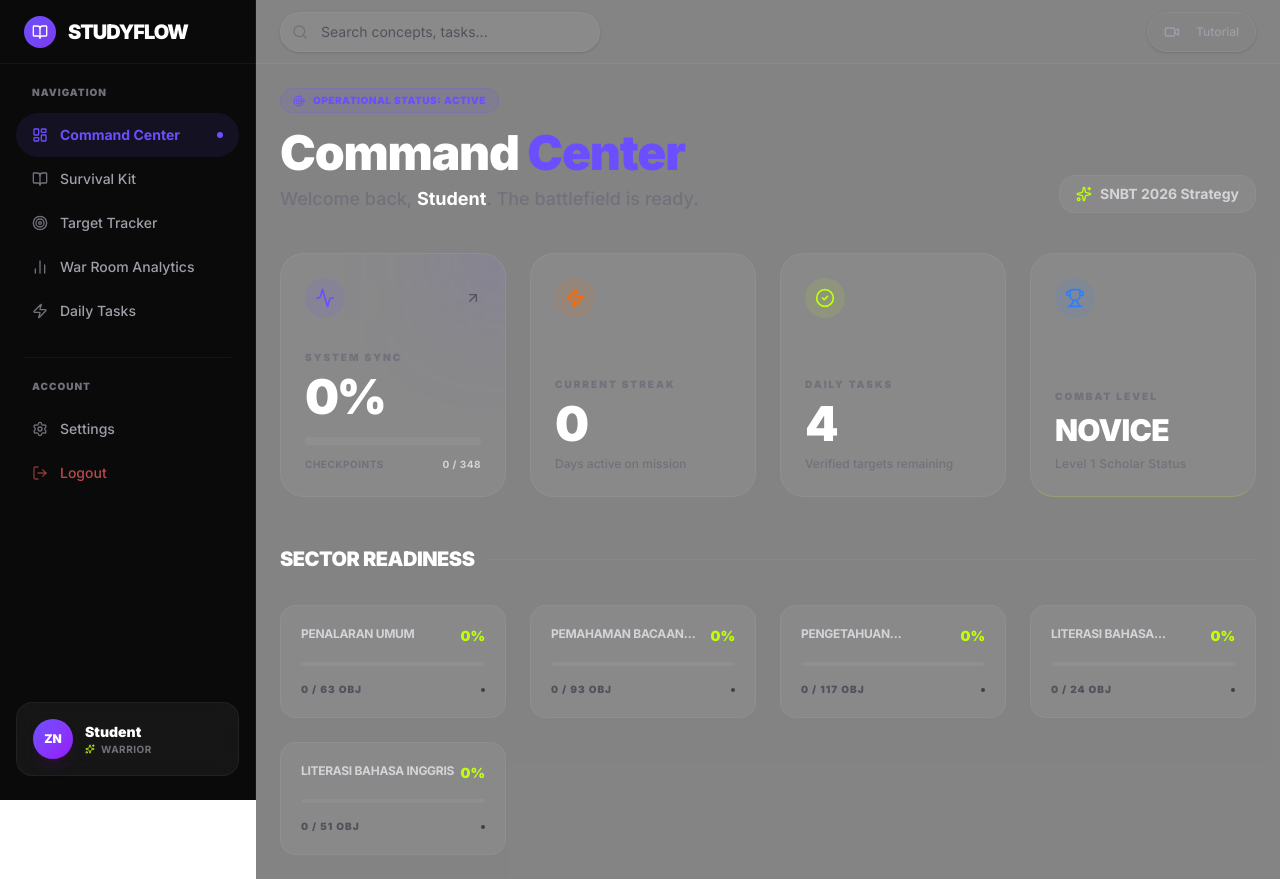
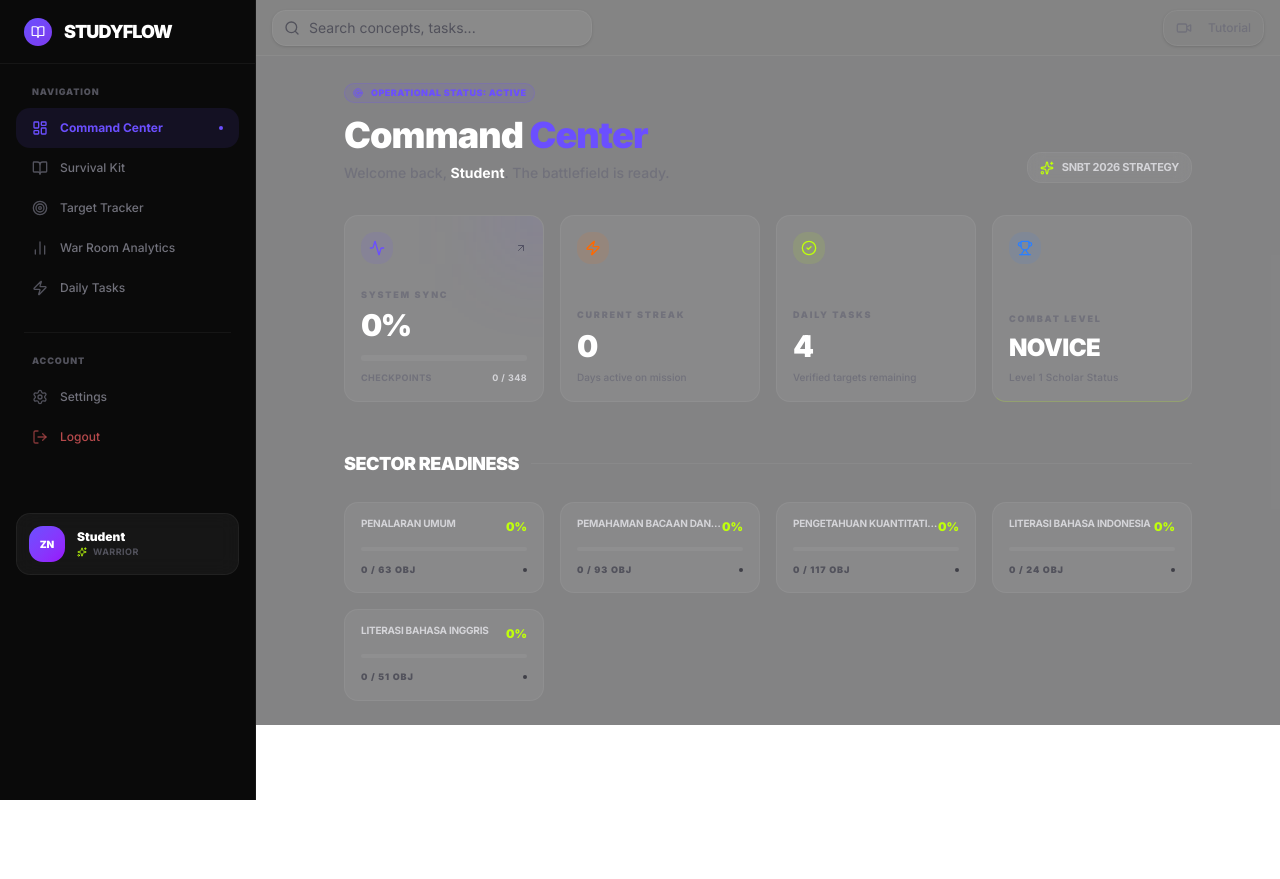
Before and after one commit to Zainul342/studyflow-snbt-tracker, a Next.js app: page /dashboard in a window 1280 px wide. After the commit the page ends 800 px from the top, so only its background shows below. Built offline with nearby package versions, Linux system fonts and the light colour scheme.

Commit message:
feat: implement initial landing page, dashboard with stats grid, and core layout components.

```diff
--- a/src/app/dashboard/page.tsx
+++ b/src/app/dashboard/page.tsx
@@ -18,7 +18,7 @@ export default function DashboardPage() {
     }, []);
 
     return (
-        <div className="flex flex-col gap-10 max-w-7xl mx-auto">
+        <div className="flex flex-col gap-8 max-w-4xl mx-auto px-4 sm:px-6">
             <motion.div
                 initial={{ opacity: 0, y: 20 }}
                 animate={{ opacity: 1, y: 0 }}
@@ -26,20 +26,20 @@ export default function DashboardPage() {
                 className="flex flex-col md:flex-row md:items-end justify-between gap-6"
             >
                 <div>
-                    <div className="inline-flex items-center gap-2 px-3 py-1 rounded-full bg-[#6B4FFF]/10 border border-[#6B4FFF]/20 mb-4">
-                        <Target size={12} className="text-[#6B4FFF]" />
-                        <span className="text-[10px] font-black text-[#6B4FFF] uppercase tracking-wider">Operational Status: Active</span>
+                    <div className="inline-flex items-center gap-2 px-2 py-0.5 rounded-sm bg-[#6B4FFF]/10 border border-[#6B4FFF]/20 mb-3">
+                        <Target size={10} className="text-[#6B4FFF]" />
+                        <span className="text-[9px] font-black text-[#6B4FFF] uppercase tracking-wider">Operational Status: Active</span>
                     </div>
-                    <h1 className="text-4xl md:text-5xl font-black tracking-tight text-white mb-2">
+                    <h1 className="text-3xl md:text-4xl font-black tracking-tight text-white mb-2">
                         Command <span className="text-[#6B4FFF]">Center</span>
                     </h1>
-                    <p className="text-zinc-500 text-lg font-medium">
+                    <p className="text-zinc-500 text-sm font-medium">
                         Welcome back, <span className="text-white font-bold">{userName}</span>. The battlefield is ready.
                     </p>
                 </div>
-                <div className="flex items-center gap-2 bg-white/5 border border-white/5 px-4 py-2 rounded-2xl backdrop-blur-sm">
-                    <Sparkles size={16} className="text-[#BFFF0B]" />
-                    <span className="text-sm font-bold text-zinc-300">SNBT 2026 Strategy</span>
+                <div className="flex items-center gap-2 bg-white/5 border border-white/5 px-3 py-1.5 rounded-sm backdrop-blur-sm">
+                    <Sparkles size={14} className="text-[#BFFF0B]" />
+                    <span className="text-[11px] font-bold text-zinc-300 uppercase tracking-tight">SNBT 2026 Strategy</span>
                 </div>
             </motion.div>
 
--- a/src/components/dashboard/stats-grid.tsx
+++ b/src/components/dashboard/stats-grid.tsx
@@ -52,86 +52,86 @@ export function StatsGrid() {
             className="space-y-12"
         >
             {/* Global Stats Row */}
-            <div className="grid gap-6 md:grid-cols-2 lg:grid-cols-4">
-                <motion.div variants={item} className="relative group rounded-3xl border border-white/5 bg-white/5 p-6 overflow-hidden">
-                    <div className="absolute top-0 right-0 w-32 h-32 bg-[#6B4FFF]/10 blur-[50px] -mr-16 -mt-16 group-hover:bg-[#6B4FFF]/20 transition-colors" />
-                    <div className="flex items-center justify-between mb-8">
-                        <div className="w-10 h-10 rounded-xl bg-[#6B4FFF]/10 flex items-center justify-center">
-                            <Activity className="h-5 w-5 text-[#6B4FFF]" />
+            <div className="grid gap-4 md:grid-cols-2 lg:grid-cols-4">
+                <motion.div variants={item} className="relative group rounded-sm border border-white/5 bg-white/5 p-4 overflow-hidden">
+                    <div className="absolute top-0 right-0 w-24 h-24 bg-[#6B4FFF]/10 blur-[40px] -mr-12 -mt-12 group-hover:bg-[#6B4FFF]/20 transition-colors" />
+                    <div className="flex items-center justify-between mb-6">
+                        <div className="w-8 h-8 rounded-sm bg-[#6B4FFF]/10 flex items-center justify-center">
+                            <Activity className="h-4 w-4 text-[#6B4FFF]" />
                         </div>
-                        <ArrowUpRight className="h-4 w-4 text-zinc-600 group-hover:text-white transition-colors" />
+                        <ArrowUpRight className="h-3 w-3 text-zinc-600 group-hover:text-white transition-colors" />
                     </div>
                     <div>
-                        <span className="text-[10px] font-black text-zinc-500 uppercase tracking-[0.2em] mb-2 block">System Sync</span>
-                        <div className="text-5xl font-black text-white mb-4 tracking-tighter">{stats.globalPercentage}%</div>
-                        <Progress value={stats.globalPercentage} className="h-2 bg-white/5" />
-                        <div className="flex justify-between mt-3 text-[10px] font-bold uppercase tracking-wider text-zinc-500">
+                        <span className="text-[9px] font-black text-zinc-500 uppercase tracking-[0.2em] mb-1.5 block">System Sync</span>
+                        <div className="text-3xl font-black text-white mb-3 tracking-tighter">{stats.globalPercentage}%</div>
+                        <Progress value={stats.globalPercentage} className="h-1.5 bg-white/5" />
+                        <div className="flex justify-between mt-2.5 text-[9px] font-bold uppercase tracking-wider text-zinc-500">
                             <span>Checkpoints</span>
                             <span className="text-zinc-300">{stats.completedItems} / {stats.totalItems}</span>
                         </div>
                     </div>
                 </motion.div>
 
-                <motion.div variants={item} className="rounded-3xl border border-white/5 bg-white/5 p-6 flex flex-col justify-between">
-                    <div className="flex items-center justify-between mb-8">
-                        <div className="w-10 h-10 rounded-xl bg-orange-500/10 flex items-center justify-center">
-                            <Zap className="h-5 w-5 text-orange-500" />
+                <motion.div variants={item} className="rounded-sm border border-white/5 bg-white/5 p-4 flex flex-col justify-between">
+                    <div className="flex items-center justify-between mb-6">
+                        <div className="w-8 h-8 rounded-sm bg-orange-500/10 flex items-center justify-center">
+                            <Zap className="h-4 w-4 text-orange-500" />
                         </div>
                     </div>
                     <div>
-                        <span className="text-[10px] font-black text-zinc-500 uppercase tracking-[0.2em] mb-2 block">Current Streak</span>
-                        <div className="text-5xl font-black text-white mb-2 tracking-tighter">0</div>
-                        <p className="text-xs text-zinc-500 font-medium">Days active on mission</p>
+                        <span className="text-[9px] font-black text-zinc-500 uppercase tracking-[0.2em] mb-1.5 block">Current Streak</span>
+                        <div className="text-3xl font-black text-white mb-1.5 tracking-tighter">0</div>
+                        <p className="text-[10px] text-zinc-500 font-medium">Days active on mission</p>
                     </div>
                 </motion.div>
 
-                <motion.div variants={item} className="rounded-3xl border border-white/5 bg-white/5 p-6 flex flex-col justify-between">
-                    <div className="flex items-center justify-between mb-8">
-                        <div className="w-10 h-10 rounded-xl bg-[#BFFF0B]/10 flex items-center justify-center">
-                            <CheckCircle2 className="h-5 w-5 text-[#BFFF0B]" />
+                <motion.div variants={item} className="rounded-sm border border-white/5 bg-white/5 p-4 flex flex-col justify-between">
+                    <div className="flex items-center justify-between mb-6">
+                        <div className="w-8 h-8 rounded-sm bg-[#BFFF0B]/10 flex items-center justify-center">
+                            <CheckCircle2 className="h-4 w-4 text-[#BFFF0B]" />
                         </div>
                     </div>
                     <div>
-                        <span className="text-[10px] font-black text-zinc-500 uppercase tracking-[0.2em] mb-2 block">Daily Tasks</span>
-                        <div className="text-5xl font-black text-white mb-2 tracking-tighter">4</div>
-                        <p className="text-xs text-zinc-500 font-medium">Verified targets remaining</p>
+                        <span className="text-[9px] font-black text-zinc-500 uppercase tracking-[0.2em] mb-1.5 block">Daily Tasks</span>
+                        <div className="text-3xl font-black text-white mb-1.5 tracking-tighter">4</div>
+                        <p className="text-[10px] text-zinc-500 font-medium">Verified targets remaining</p>
                     </div>
                 </motion.div>
 
-                <motion.div variants={item} className="rounded-3xl border border-white/5 bg-white/5 p-6 flex flex-col justify-between border-b-[#BFFF0B]/20">
-                    <div className="flex items-center justify-between mb-8">
-                        <div className="w-10 h-10 rounded-xl bg-blue-500/10 flex items-center justify-center">
-                            <Trophy className="h-5 w-5 text-blue-500" />
+                <motion.div variants={item} className="rounded-sm border border-white/5 bg-white/5 p-4 flex flex-col justify-between border-b-[#BFFF0B]/20">
+                    <div className="flex items-center justify-between mb-6">
+                        <div className="w-8 h-8 rounded-sm bg-blue-500/10 flex items-center justify-center">
+                            <Trophy className="h-4 w-4 text-blue-500" />
                         </div>
                     </div>
                     <div>
-                        <span className="text-[10px] font-black text-zinc-500 uppercase tracking-[0.2em] mb-2 block">Combat Level</span>
-                        <div className="text-3xl font-black text-white mb-2 tracking-tight uppercase">Novice</div>
-                        <p className="text-xs text-zinc-500 font-medium tracking-wide">Level 1 Scholar Status</p>
+                        <span className="text-[9px] font-black text-zinc-500 uppercase tracking-[0.2em] mb-1.5 block">Combat Level</span>
+                        <div className="text-2xl font-black text-white mb-1.5 tracking-tight uppercase">Novice</div>
+                        <p className="text-[10px] text-zinc-500 font-medium tracking-wide">Level 1 Scholar Status</p>
                     </div>
                 </motion.div>
             </div>
 
             {/* Subtes Breakdown Grid */}
             <motion.div variants={item}>
-                <div className="flex items-center gap-3 mb-8">
-                    <h3 className="text-xl font-black tracking-tight text-white uppercase">Sector Readiness</h3>
+                <div className="flex items-center gap-3 mb-6">
+                    <h3 className="text-lg font-black tracking-tight text-white uppercase">Sector Readiness</h3>
                     <div className="h-px flex-1 bg-white/5" />
                 </div>
-                <div className="grid gap-6 md:grid-cols-2 lg:grid-cols-4">
+                <div className="grid gap-4 md:grid-cols-2 lg:grid-cols-4">
                     {Object.values(stats.subtesStats).map((sub, i) => (
                         <motion.div
                             key={sub.name}
-                            whileHover={{ y: -5 }}
-                            className="group relative rounded-2xl border border-white/5 bg-white/5 p-5 transition-all duration-300 hover:bg-white/[0.08]"
+                            whileHover={{ y: -2 }}
+                            className="group relative rounded-sm border border-white/5 bg-white/5 p-4 transition-all duration-300 hover:bg-white/[0.08]"
                         >
-                            <div className="flex justify-between items-start mb-4">
-                                <h4 className="font-bold text-xs text-zinc-300 uppercase tracking-tight line-clamp-1">{sub.name}</h4>
-                                <span className="font-black text-sm text-[#BFFF0B]">{sub.percentage}%</span>
+                            <div className="flex justify-between items-start mb-3">
+                                <h4 className="font-bold text-[10px] text-zinc-300 uppercase tracking-tight line-clamp-1">{sub.name}</h4>
+                                <span className="font-black text-xs text-[#BFFF0B]">{sub.percentage}%</span>
                             </div>
                             <Progress value={sub.percentage} className="h-1 bg-white/5" />
-                            <div className="mt-4 flex items-center justify-between">
-                                <span className="text-[10px] font-black text-zinc-600 uppercase tracking-widest">{sub.completed} / {sub.total} OBJ</span>
+                            <div className="mt-3 flex items-center justify-between">
+                                <span className="text-[9px] font-black text-zinc-600 uppercase tracking-widest">{sub.completed} / {sub.total} OBJ</span>
                                 <div className={`w-1 h-1 rounded-full ${sub.percentage > 50 ? 'bg-[#BFFF0B]' : 'bg-zinc-700'}`} />
                             </div>
                         </motion.div>
--- a/src/components/layout/header.tsx
+++ b/src/components/layout/header.tsx
@@ -6,26 +6,26 @@ import { Input } from "@/components/ui/input";
 
 export function Header() {
     return (
-        <header className="flex h-16 items-center gap-4 border-b border-white/5 bg-[#0A0A0A]/50 backdrop-blur-xl px-6 sticky top-0 z-20">
+        <header className="flex h-14 items-center gap-4 border-b border-white/5 bg-[#0A0A0A]/50 backdrop-blur-xl px-4 sticky top-0 z-20">
             <div className="w-full flex-1">
                 <form>
                     <div className="relative group">
-                        <Search className="absolute left-3 top-1/2 -translate-y-1/2 h-4 w-4 text-zinc-500 group-focus-within:text-[#6B4FFF] transition-colors" />
+                        <Search className="absolute left-3 top-1/2 -translate-y-1/2 h-4 w-4 text-zinc-600 group-focus-within:text-[#6B4FFF] transition-colors" />
                         <Input
                             type="search"
                             placeholder="Search concepts, tasks..."
-                            className="h-10 w-full bg-white/5 border-white/5 pl-10 md:w-[200px] lg:w-[320px] text-zinc-200 placeholder:text-zinc-600 focus-visible:ring-[#6B4FFF] rounded-xl transition-all"
+                            className="h-9 w-full bg-white/5 border-white/5 pl-9 md:w-[200px] lg:w-[320px] text-zinc-200 text-xs placeholder:text-zinc-600 focus-visible:ring-[#6B4FFF] rounded-sm transition-all"
                         />
                     </div>
                 </form>
             </div>
             <div className="flex items-center gap-3">
-                <Button size="sm" variant="ghost" className="h-10 text-zinc-400 hover:text-white hover:bg-white/5 rounded-xl border border-white/5 px-4 shadow-sm transition-all hidden sm:flex">
-                    <Video className="mr-2 h-4 w-4" />
+                <Button size="sm" variant="ghost" className="h-9 text-zinc-500 hover:text-white hover:bg-white/5 rounded-sm border border-white/5 px-3 shadow-sm transition-all hidden sm:flex text-xs">
+                    <Video className="mr-2 h-3.5 w-3.5" />
                     Tutorial
                 </Button>
-                <div className="w-8 h-8 rounded-full bg-gradient-to-br from-[#BFFF0B] to-emerald-400 p-0.5 md:hidden">
-                    <div className="w-full h-full rounded-full bg-black flex items-center justify-center text-[10px] font-black text-[#BFFF0B]">
+                <div className="w-7 h-7 rounded-sm bg-gradient-to-br from-[#BFFF0B] to-emerald-400 p-0.5 md:hidden">
+                    <div className="w-full h-full rounded-sm bg-black flex items-center justify-center text-[9px] font-black text-[#BFFF0B]">
                         ZN
                     </div>
                 </div>
--- a/src/components/layout/sidebar.tsx
+++ b/src/components/layout/sidebar.tsx
@@ -7,7 +7,6 @@ import {
     LayoutDashboard,
     BookOpen,
     BarChart2,
-    CheckSquare,
     Settings,
     LogOut,
     Sparkles,
@@ -61,40 +60,41 @@ export function Sidebar() {
         <div className="hidden border-r border-white/5 bg-[#0A0A0A] md:block w-64 h-screen fixed left-0 top-0 z-30">
             <div className="flex h-16 items-center px-6 border-b border-white/5">
                 <Link href="/" className="flex items-center gap-3">
-                    <div className="w-8 h-8 rounded-xl bg-gradient-to-br from-[#6B4FFF] to-[#7C3AED] flex items-center justify-center">
-                        <BookOpen size={16} className="text-white" />
+                    <div className="w-7 h-7 rounded-sm bg-gradient-to-br from-[#6B4FFF] to-[#7C3AED] flex items-center justify-center">
+                        <BookOpen size={14} className="text-white" />
                     </div>
-                    <span className="text-xl font-black tracking-tighter text-white">
+                    <span className="text-lg font-black tracking-tighter text-white">
                         STUDYFLOW
                     </span>
                 </Link>
             </div>
 
             <ScrollArea className="h-[calc(100vh-64px)]">
-                <div className="space-y-6 py-6 font-sans">
+                <div className="flex flex-col h-full font-sans">
+                    <div className="space-y-6 py-6">
                         <div className="px-4">
-                        <h2 className="mb-4 px-4 text-[10px] font-black tracking-widest text-zinc-500 uppercase">
+                            <h2 className="mb-3 px-4 text-[9px] font-black tracking-widest text-zinc-600 uppercase">
                                 Navigation
                             </h2>
-                        <div className="space-y-1.5">
+                            <div className="space-y-1">
                                 {sidebarNavItems.map((item) => (
                                     <Link key={item.href} href={item.href}>
                                         <Button
                                             variant="ghost"
                                             className={cn(
-                                            "w-full justify-start gap-3 h-11 px-4 rounded-xl transition-all duration-300 group",
+                                                "w-full justify-start gap-3 h-10 px-4 rounded-sm transition-all duration-300 group text-xs",
                                                 pathname === item.href
                                                     ? "bg-[#6B4FFF]/10 text-[#6B4FFF] font-bold"
-                                                : "text-zinc-400 hover:text-white hover:bg-white/5"
+                                                    : "text-zinc-500 hover:text-white hover:bg-white/5"
                                             )}
                                         >
                                             <item.icon className={cn(
-                                            "h-4.5 w-4.5 transition-colors",
-                                            pathname === item.href ? "text-[#6B4FFF]" : "text-zinc-500 group-hover:text-zinc-300"
+                                                "h-4 w-4 transition-colors",
+                                                pathname === item.href ? "text-[#6B4FFF]" : "text-zinc-600 group-hover:text-zinc-300"
                                             )} />
-                                        <span className="text-sm">{item.title}</span>
+                                            <span>{item.title}</span>
                                             {pathname === item.href && (
-                                            <div className="ml-auto w-1.5 h-1.5 rounded-full bg-[#6B4FFF]" />
+                                                <div className="ml-auto w-1 h-1 rounded-full bg-[#6B4FFF]" />
                                             )}
                                         </Button>
                                     </Link>
@@ -105,38 +105,38 @@ export function Sidebar() {
                         <Separator className="bg-white/5 mx-6 w-auto" />
 
                         <div className="px-4">
-                        <h2 className="mb-4 px-4 text-[10px] font-black tracking-widest text-zinc-500 uppercase">
+                            <h2 className="mb-3 px-4 text-[9px] font-black tracking-widest text-zinc-600 uppercase">
                                 Account
                             </h2>
-                        <div className="space-y-1.5">
+                            <div className="space-y-1">
                                 <Link href="/settings">
-                                <Button variant="ghost" className="w-full justify-start gap-3 h-11 px-4 text-zinc-400 hover:text-white hover:bg-white/5 rounded-xl group transition-all">
-                                    <Settings className="h-4.5 w-4.5 text-zinc-500 group-hover:text-zinc-300" />
-                                    <span className="text-sm">Settings</span>
+                                    <Button variant="ghost" className="w-full justify-start gap-3 h-10 px-4 text-zinc-500 hover:text-white hover:bg-white/5 rounded-sm group transition-all text-xs">
+                                        <Settings className="h-4 w-4 text-zinc-600 group-hover:text-zinc-300" />
+                                        <span>Settings</span>
                                     </Button>
                                 </Link>
-                            <Button variant="ghost" className="w-full justify-start gap-3 h-11 px-4 text-red-400/70 hover:text-red-400 hover:bg-red-400/5 rounded-xl group transition-all">
-                                <LogOut className="h-4.5 w-4.5 opacity-70 group-hover:opacity-100" />
-                                <span className="text-sm font-medium">Logout</span>
+                                <Button variant="ghost" className="w-full justify-start gap-3 h-10 px-4 text-red-400/70 hover:text-red-400 hover:bg-red-400/5 rounded-sm group transition-all text-xs">
+                                    <LogOut className="h-4 w-4 opacity-70 group-hover:opacity-100" />
+                                    <span className="font-medium">Logout</span>
                                 </Button>
                             </div>
                         </div>
                     </div>
 
-                {/* User Profile Snippet */}
-                <div className="absolute bottom-6 left-4 right-4">
-                    <div className="glass-light p-4 rounded-2xl border border-white/5 bg-white/5 backdrop-blur-md">
+                    <div className="px-4 mt-8 pb-8">
+                        <div className="glass-light p-3 rounded-sm border border-white/5 bg-white/5 backdrop-blur-md">
                             <div className="flex items-center gap-3">
-                            <div className="h-10 w-10 rounded-xl bg-gradient-to-br from-[#6B4FFF] to-purple-600 flex items-center justify-center font-black text-xs text-white shadow-lg shadow-purple-900/20">
+                                <div className="h-9 w-9 rounded-sm bg-gradient-to-br from-[#6B4FFF] to-purple-600 flex items-center justify-center font-black text-[10px] text-white">
                                     {profile?.name ? profile.name.split(" ").map(n => n[0]).join("").slice(0, 2).toUpperCase() : "ZN"}
                                 </div>
                                 <div className="overflow-hidden">
-                                <p className="text-sm font-black text-white truncate">
+                                    <p className="text-xs font-black text-white truncate">
                                         {profile?.name ? profile.name.split(" ")[0] : "Student"}
                                     </p>
-                                <div className="flex items-center gap-1.5 text-[10px] text-zinc-500 font-bold uppercase tracking-wider">
+                                    <div className="flex items-center gap-1.5 text-[9px] text-zinc-600 font-bold uppercase tracking-wider">
                                         <Sparkles size={10} className="text-[#BFFF0B]" />
                                         <span>Warrior</span>
+                                    </div>
                                 </div>
                             </div>
                         </div>
```
Also changed, not shown: src/components/landing/osmo-studyflow-landing.tsx (+52 -54 lines). Lines whose indentation alone changed are shown as unchanged.
